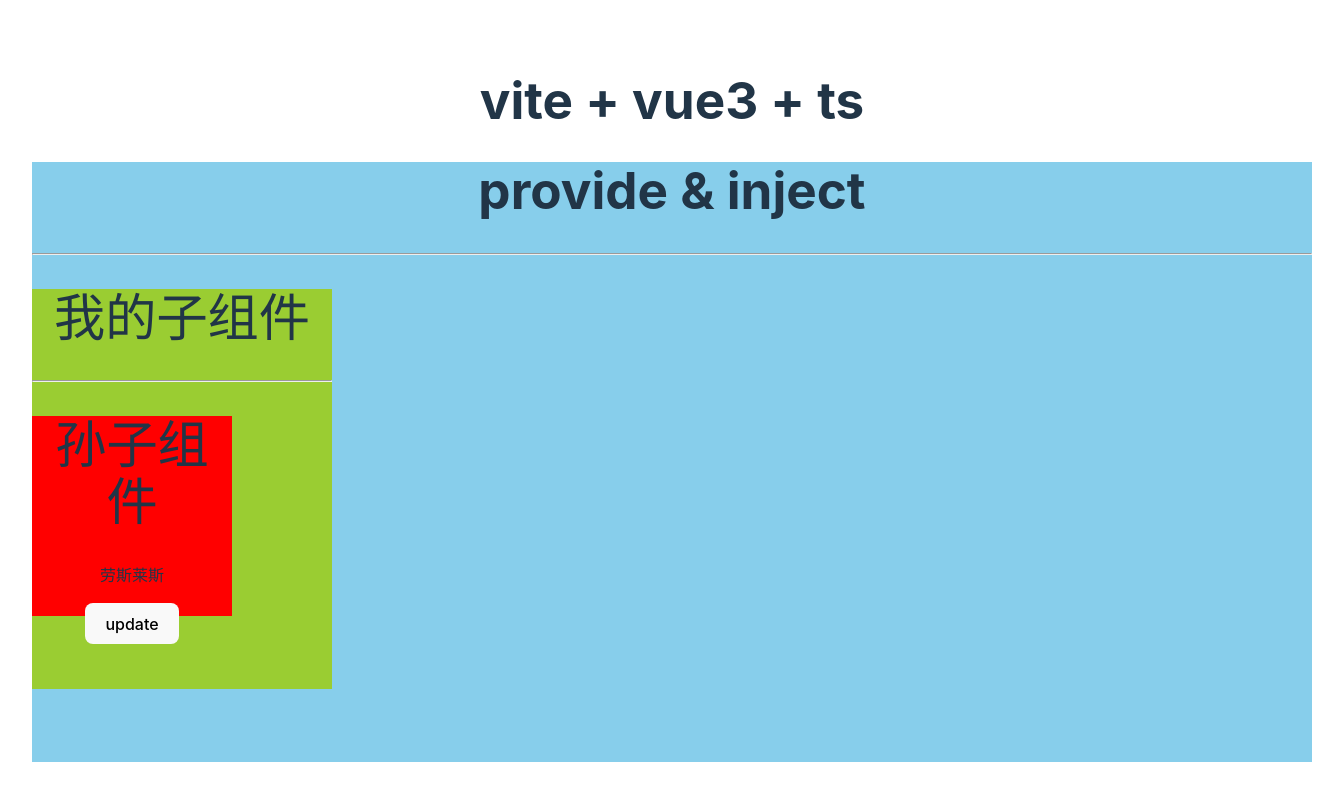
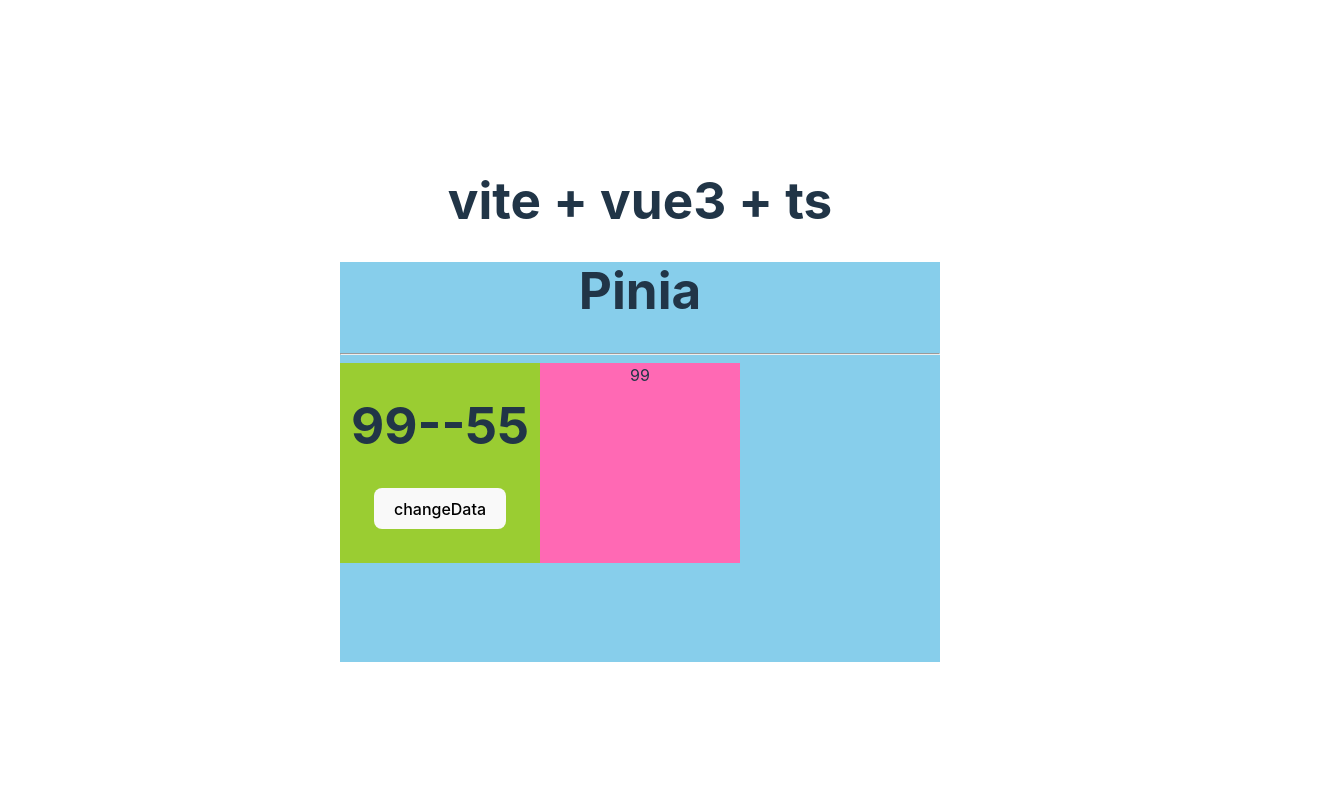
Before and after one commit to changxianglin/projectAboutVue3, a Vue app: page / in a window 1280 px wide. Shown: the whole page, 1344 px wide, since content can reach past the window. Built offline with nearby package versions, Linux system fonts and the light colour scheme.

Commit message:
use pinia manage data

```diff
--- a/src/App.vue
+++ b/src/App.vue
@@ -1,5 +1,5 @@
 <script setup lang="ts">
-import Base from './components/index.vue'
+import Base from './components/child6.vue'
 </script>
 
 <template>
--- /dev/null
+++ b/src/components/child6.vue
@@ -0,0 +1,33 @@
+<template>
+  <div class="box">
+    <h1>Pinia</h1>
+    <hr />
+    <div class="container">
+      <Child />
+      <Child1 />
+    </div>
+  </div>
+</template>
+
+<script lang="ts" setup>
+import Child from './child7.vue'
+import Child1 from './child8.vue'
+const props = defineProps(['number'])
+const emits = defineEmits(['add'])
+const addNum = () => {
+  emits('add')
+}
+</script>
+
+<style scoped>
+  .box {
+    width: 600px;
+    height: 400px;
+    background: skyblue;
+  }
+
+
+  .container {
+    display: flex;
+  }
+</style>
--- /dev/null
+++ b/src/components/child7.vue
@@ -0,0 +1,30 @@
+<template>
+  <div class="child">
+    <h1>{{ infoStore.count }}--{{ infoStore.total }}</h1>
+    <button @click="updateCount">changeData</button>
+  </div>
+</template>
+
+<script lang="ts" setup>
+import useInfoStore from '../store/modules/info'
+
+const infoStore = useInfoStore()
+const props = defineProps(['number'])
+const emits = defineEmits(['add'])
+const addNum = () => {
+  emits('add')
+}
+
+const updateCount = () => {
+  infoStore.updateNum()
+}
+</script>
+
+
+<style scoped>
+  .child {
+    width: 200px;
+    height: 200px;
+    background: yellowgreen;
+  }
+</style>
--- /dev/null
+++ b/src/components/child8.vue
@@ -0,0 +1,24 @@
+<template>
+  <div class="child8">
+    {{ infoStore.count }}
+  </div>
+</template>
+
+<script lang="ts" setup>
+import useInfoStore from '../store/modules/info'
+
+const infoStore = useInfoStore()
+const props = defineProps(['number'])
+const emits = defineEmits(['add'])
+const addNum = () => {
+  emits('add')
+}
+</script>
+
+<style scoped>
+.child8 {
+  width: 200px;
+  height: 200px;
+  background: hotpink;
+}
+</style>
--- a/src/main.ts
+++ b/src/main.ts
@@ -4,6 +4,7 @@
 import ElementPlus from 'element-plus'
 import 'element-plus/dist/index.css'
 import * as ElementPlusIconsVue from '@element-plus/icons-vue'
+import store from './store'
 
 const app = createApp(App)
 
@@ -12,4 +13,5 @@
 }
 
 
+app.use(store)
 app.use(ElementPlus).mount('#app')
--- /dev/null
+++ b/src/store/index.ts
@@ -0,0 +1,5 @@
+import { createPinia } from 'pinia'
+
+const store = createPinia()
+
+export default store
--- /dev/null
+++ b/src/store/modules/info.ts
@@ -0,0 +1,26 @@
+import { defineStore } from 'pinia'
+
+const useInfoStore = defineStore('info', {
+    state: () => {
+      return {
+        count: 99,
+        arr: [1, 2, 3, 4, 5, 6, 7, 8, 9, 10]
+      }
+    },
+    actions: {
+      updateNum() {
+        this.count++
+      }
+    },
+    getters: {
+      total() {
+        const result = this.arr.reduce((prev: number, next: number) => {
+          return prev + next
+        }, 0)
+
+        return result
+      }
+    }
+})
+
+export default useInfoStore
```
